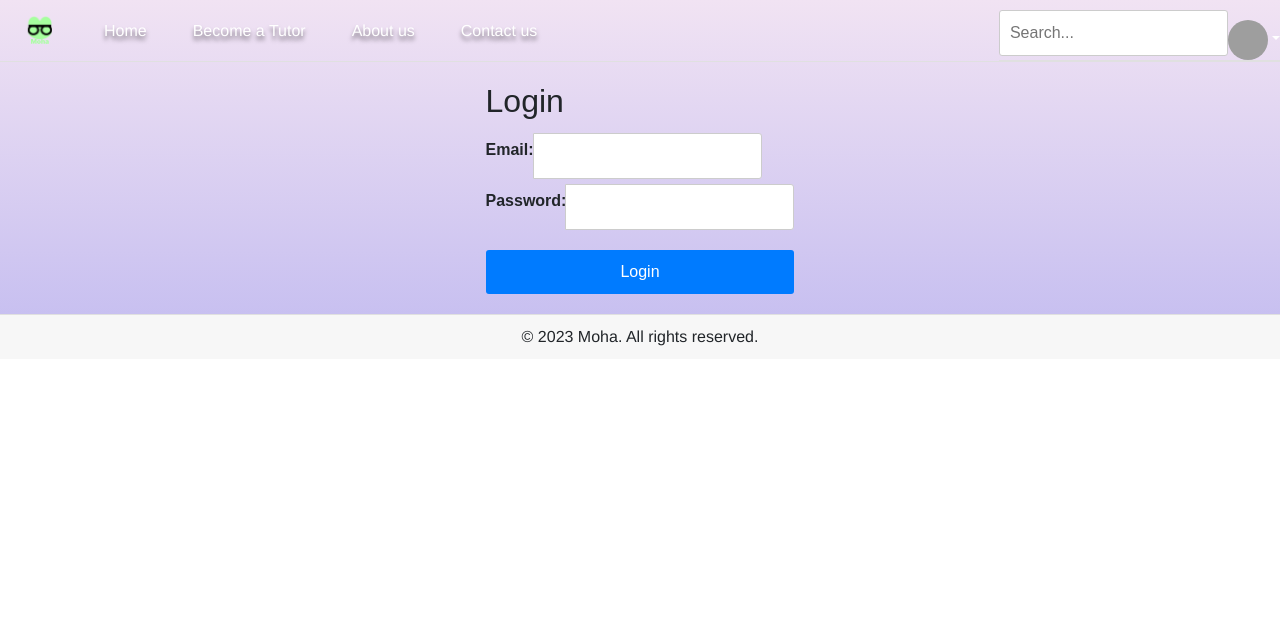
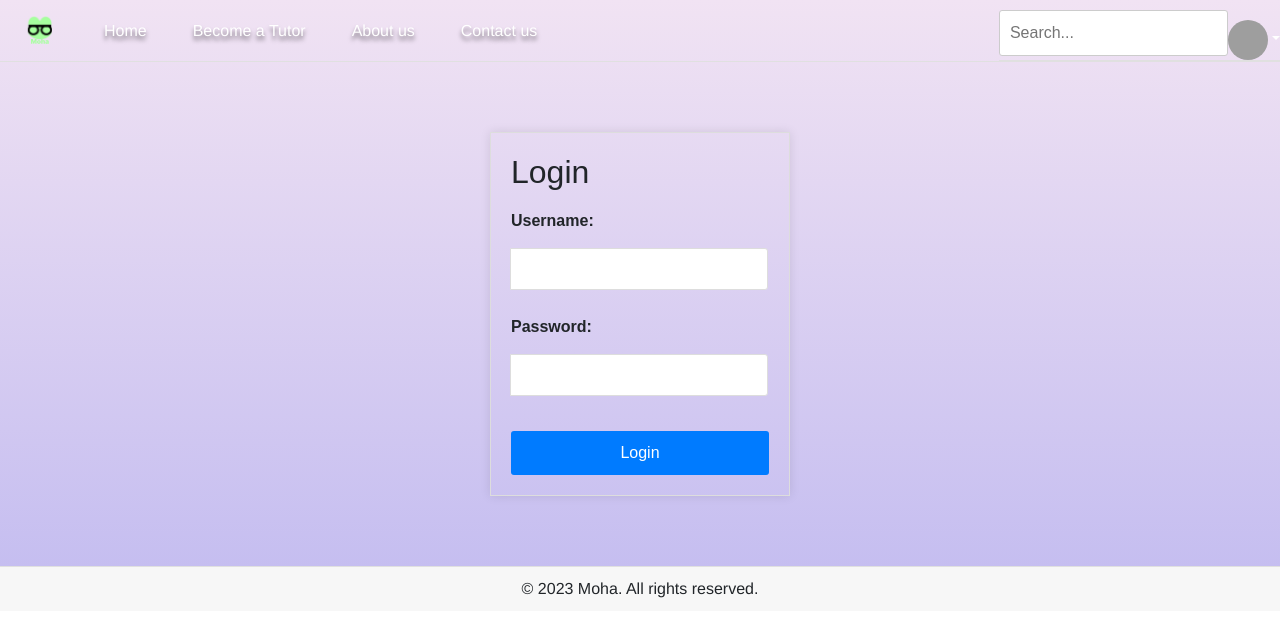
Before and after one commit to metaknightccc/MoHa, a React (Create React App) app in the folder react-app/: page /login in a window 1280 px wide. Shown: the top 636 px of the page. Built offline with nearby package versions, Linux system fonts and the light colour scheme; grey boxes are pictures that could not be loaded.

Commit message:
fix: bug in register.py causing student password not hashed

```diff
--- a/react-app/src/LoginPage.css
+++ b/react-app/src/LoginPage.css
@@ -15,7 +15,7 @@ label {
   margin-bottom: 5px;
 }
 
-input[type="email"],
+input[type="username"],
 input[type="password"] {
   width: 100%;
   padding: 8px;
@@ -35,3 +35,9 @@ button {
 button:hover {
   background-color: #0056b3;
 }
+
+.status-message {
+  color: red; /* You can change the color to match your design */
+  font-size: 14px; /* You can adjust the font size */
+  margin-top: 10px; /* Add some spacing between the input fields and the message */
+}
--- a/react-app/src/LoginPage.js
+++ b/react-app/src/LoginPage.js
@@ -46,29 +46,38 @@ export default LoginPage;
 
 */
 import React, { useState } from 'react';
+import "./LoginPage.css";
 import axios from 'axios';
 
 function LoginPage() {
-  const [email, setEmail] = useState('');
+  const [username, setUsername] = useState('');
   const [password, setPassword] = useState('');
-
+  const [statusMessage, setStatusMessage] = useState('');
   const handleLogin = async (e) => {
     e.preventDefault();
 
     try {
       const response = await axios.post('/login', {
-        email: email,
+        username: username,
         password: password,
       });
 
       // Handle the successful login response here
-      console.log('Login successful', response.data.message);
-
-      // You can perform client-side redirection or other actions after a successful login.
-      // Example: window.location.href = '/dashboard';
+      if (response.status_code=400) {
+        setStatusMessage(response.data.error);
+        console.error('Login error', response.data.error);
+        // Display the error message to the user (e.g., in a div element)
+        //setError(response.data.error);
+      } else {
+        // Handle the successful login response here
+        console.log('Login successful', response.data.message);
+        // You can perform client-side redirection or other actions after a successful login.
+        // Example: window.location.href = '/dashboard';
+      }
     } catch (error) {
-      // Handle login failure (e.g., display an error message)
-      console.error('Login error', error.response.data.message);
+      // Handle network or unexpected errors
+      console.error('Network error', error);
+      //setError('An error occurred. Please try again later.'); // Display a generic error message
     }
   }
 
@@ -77,11 +86,11 @@ function LoginPage() {
       <form onSubmit={handleLogin}>
         <h2>Login</h2>
         <div className="input-group">
-          <label>Email:</label>
+          <label>Username:</label>
           <input
-            type="email"
-            value={email}
-            onChange={(e) => setEmail(e.target.value)}
+            type="username"
+            value={username}
+            onChange={(e) => setUsername(e.target.value)}
             required
           />
         </div>
@@ -96,6 +105,8 @@ function LoginPage() {
         </div>
         <button type="submit">Login</button>
       </form>
+      {/* Display the status message */}
+      {statusMessage && <div className="status-message">{statusMessage}</div>}
     </div>
   );
 }
```
Also changed, not shown: 2 other files (tests, documents, lock files or other folders).
